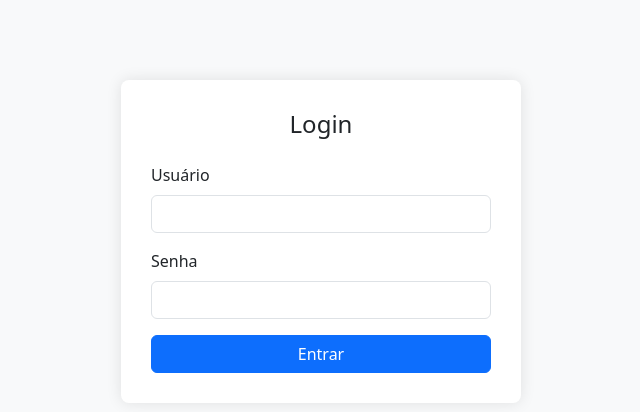
After one commit to Fernandx7/buscadorCAWEB, a Flask app: page /login in a window 1280 px wide. The commit adds this page. Shown: the top 412 px of the page, without its empty margins (319-959 px from the left). Run offline with Flask 3, Linux system fonts and the light colour scheme.

Commit message:
adicionando uma funcionalidade de login

```diff
--- a/app.py
+++ b/app.py
@@ -1,14 +1,52 @@
-from flask import Flask, render_template, request
+from flask import Flask, render_template, request, redirect, url_for, session
 import requests
 import re
 from datetime import datetime
+from werkzeug.security import check_password_hash, generate_password_hash
 
 app = Flask(__name__)
+app.secret_key = "chave"
+
+USUARIO = "Marcella"
+SENHA_HASH = generate_password_hash("@Marcella2025")
 
 API_URL = "http://131.163.96.121:8000/buscar?codigo_rastreio="
 CA_API_URL = "http://131.163.96.121:8000/buscar_ca?"
 
-@app.route("/", methods=["GET", "POST"])
+
+@app.route("/login", methods=["GET", "POST"])
+def login():
+    erro = None
+    if request.method == "POST":
+        usuario = request.form.get("usuario", "")
+        senha = request.form.get("senha", "")
+        if usuario == USUARIO and check_password_hash(SENHA_HASH, senha):
+            session["usuario"] = usuario
+            return redirect(url_for("index"))
+        else:
+            erro = "Usuário ou senha incorretos."
+    return render_template("login.html", erro=erro)
+
+@app.route("/logout")
+def logout():
+    session.pop("usuario", None)
+    return redirect(url_for("login"))
+
+def login_requerido(func):
+    from functools import wraps
+    @wraps(func)
+    def wrapper(*args, **kwargs):
+        if "usuario" not in session:
+            return redirect(url_for("login"))
+        return func(*args, **kwargs)
+    return wrapper
+
+@app.route("/")
+def root():
+    return redirect(url_for("login"))
+
+@app.route("/individual", methods=["GET", "POST"])
+@login_requerido
 def index():
     resultado = None
     if request.method == "POST":
@@ -26,6 +64,7 @@ def index():
     return render_template("index.html", resultado=resultado)
 
 @app.route("/lote", methods=["GET", "POST"])
+@login_requerido
 def lote():
     resultados = []
     if request.method == "POST":
@@ -45,6 +84,7 @@ def lote():
     return render_template("lote.html", resultados=resultados)
 
 @app.route("/ca", methods=["GET", "POST"])
+@login_requerido
 def ca():
     resultados = []
     erro = None
--- a/static/main.js
+++ b/static/main.js
@@ -1,10 +1,8 @@
 document.addEventListener("DOMContentLoaded", function () {
   const body = document.querySelector("body");
 
-  // Aplica o fade-in na página ao carregar
   body.classList.add("fade-in");
 
-  // Suaviza a saída ao clicar em qualquer link interno
   const links = document.querySelectorAll("a[href^='/']");
   links.forEach(link => {
     link.addEventListener("click", function (e) {
@@ -14,11 +12,10 @@ document.addEventListener("DOMContentLoaded", function () {
       body.classList.add("fade-out");
       setTimeout(() => {
         window.location.href = href;
-      }, 300); // Tempo igual ao da transição CSS
+      }, 300);
     });
   });
 
-  // Evita múltiplos envios nos formulários
   const forms = document.querySelectorAll("form");
   forms.forEach((form) => {
     form.addEventListener("submit", function () {
--- a/static/style.css
+++ b/static/style.css
@@ -1,4 +1,3 @@
-/* só um toque visual para a área do resultado */
 pre {
   background-color: #f8f9fa;
   padding: 1rem;
--- /dev/null
+++ b/templates/login.html
@@ -0,0 +1,53 @@
+<!DOCTYPE html>
+<html lang="pt-br">
+<head>
+    <meta charset="UTF-8">
+    <meta name="viewport" content="width=device-width, initial-scale=1.0">
+    <title>Login</title>
+    <link href="https://cdn.jsdelivr.net/npm/bootstrap@5.3.3/dist/css/bootstrap.min.css" rel="stylesheet">
+    <style>
+        body {
+            background-color: #f8f9fa;
+        }
+        .login-container {
+            max-width: 400px;
+            margin: 80px auto;
+            padding: 30px;
+            background-color: #ffffff;
+            border-radius: 8px;
+            box-shadow: 0px 0px 15px rgba(0,0,0,0.1);
+        }
+        .form-control:focus {
+            box-shadow: none;
+            border-color: #86b7fe;
+        }
+    </style>
+</head>
+<body>
+
+<div class="container">
+    <div class="login-container">
+        <h4 class="text-center mb-4">Login</h4>
+
+        {% if erro %}
+            <div class="alert alert-danger" role="alert">
+                {{ erro }}
+            </div>
+        {% endif %}
+
+        <form method="post">
+            <div class="mb-3">
+                <label for="usuario" class="form-label">Usuário</label>
+                <input type="text" class="form-control" id="usuario" name="usuario" required>
+            </div>
+            <div class="mb-3">
+                <label for="senha" class="form-label">Senha</label>
+                <input type="password" class="form-control" id="senha" name="senha" required>
+            </div>
+            <button type="submit" class="btn btn-primary w-100">Entrar</button>
+        </form>
+    </div>
+</div>
+
+</body>
+</html>
```
Also changed, not shown: templates/base.html (+6 -3 lines).
